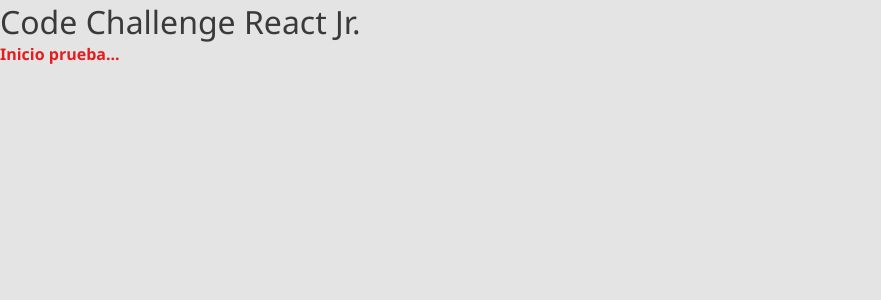
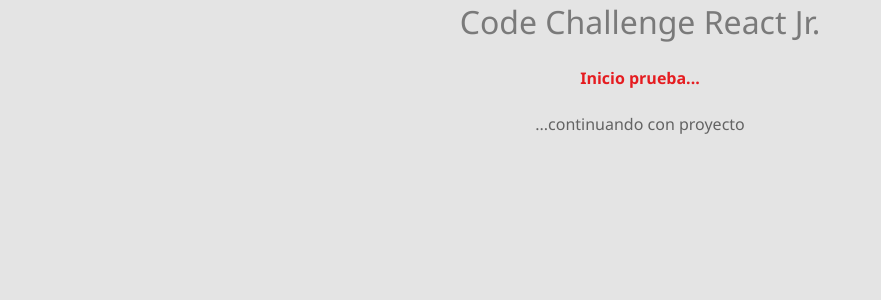
Before and after one commit to Spanioulis/code-challenge-react-jr, a React (Vite) app: page / in a window 1280 px wide. Shown: the top 300 px of the page, without its empty margins (0-881 px from the left). Built offline with nearby package versions, Linux system fonts and the light colour scheme.

Commit message:
FlexBox
style: crea e implementar estilo FlexBox (div)
test: crea tests para estilo FlexBox

```diff
--- a/src/App.jsx
+++ b/src/App.jsx
@@ -1,13 +1,17 @@
 import { Text, Title } from './components/atoms';
+import { FlexBox, colors } from './styles';
 
 function App() {
    return (
-      <div>
-         <Title as="h2" weight="100">
+      <FlexBox gap="1.5rem">
+         <Title as="h2" weight="100" color={colors.gray.gray3}>
             Code Challenge React Jr.
          </Title>
          <Text weight="bold">Inicio prueba...</Text>
-      </div>
+         <Text weight="100" color={colors.gray.gray2}>
+            ...continuando con proyecto
+         </Text>
+      </FlexBox>
    );
 }
 
--- a/src/components/atoms/Text.js
+++ b/src/components/atoms/Text.js
@@ -2,10 +2,8 @@
 import { colors } from '../../styles/colors';
 import { dimensions } from '../../styles';
 
-const Text = styled.p`
+export const Text = styled.p`
    color: ${({ color }) => color || colors.primary};
    font-size: ${({ size }) => size || dimensions.font.base};
    font-weight: ${({ weight }) => weight || 'normal'};
 `;
-
-export { Text };
--- a/src/components/atoms/Title.js
+++ b/src/components/atoms/Title.js
@@ -2,7 +2,7 @@
 import { Text } from './Text';
 import { colors, dimensions } from '../../styles';
 
-const Title = styled(Text).attrs(({ as }) => ({
+export const Title = styled(Text).attrs(({ as }) => ({
    as: as || 'h1'
 }))`
    color: ${({ color }) => color || colors.black.black2};
@@ -10,5 +10,3 @@
    ${({ as }) => as === 'h2' && `font-size: ${dimensions.font.h2}`};
    ${({ as }) => as === 'h3' && `font-size: ${dimensions.font.h3}`};
 `;
-
-export { Title };
--- /dev/null
+++ b/src/styles/FlexBox.js
@@ -0,0 +1,11 @@
+import styled from 'styled-components';
+
+export const FlexBox = styled.div`
+   display: flex;
+   align-items: ${({ align }) => align || 'center'};
+   flex-direction: ${({ direction }) => direction || 'column'};
+   flex-wrap: ${({ wrap }) => wrap || 'no-wrap'};
+   gap: ${({ gap }) => gap || '0rem'};
+   justify-content: ${({ justify }) => justify || 'stretch'};
+   height: 100vh;
+`;
--- a/src/styles/GlobalStyle.js
+++ b/src/styles/GlobalStyle.js
@@ -1,7 +1,7 @@
 import { createGlobalStyle } from 'styled-components';
 import { colors } from './colors';
 
-const GlobalStyle = createGlobalStyle`
+export const GlobalStyle = createGlobalStyle`
 * {
    box-sizing: border-box;
    margin: 0;
@@ -12,8 +12,4 @@
    background-color: ${({ backgroundColor }) => backgroundColor || colors.gray.gray4};
    font-family: 'Segoe UI', Tahoma, Geneva, Verdana, sans-serif;
 }
-
-
 `;
-
-export { GlobalStyle };
--- a/src/styles/index.js
+++ b/src/styles/index.js
@@ -1,5 +1,6 @@
 import { colors } from './colors';
 import { dimensions } from './dimensions';
+import { FlexBox } from './FlexBox';
 import { GlobalStyle } from './GlobalStyle';
 
-export { colors, dimensions, GlobalStyle };
+export { colors, dimensions, FlexBox, GlobalStyle };
```
Also changed, not shown: 1 other file (tests, documents, lock files or other folders).
